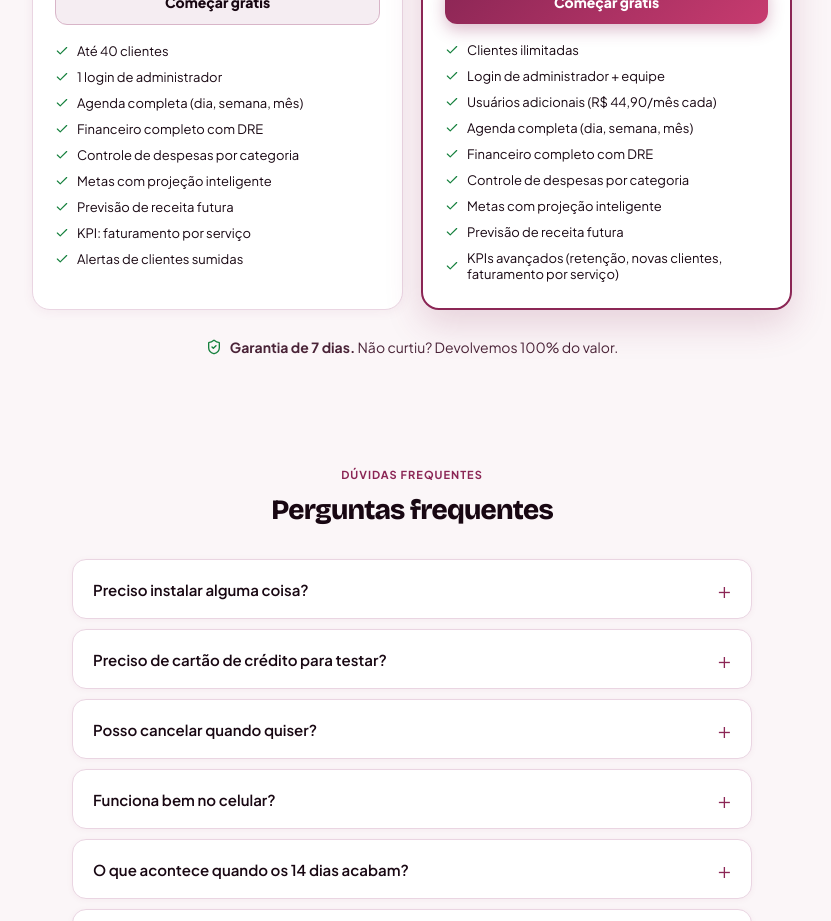
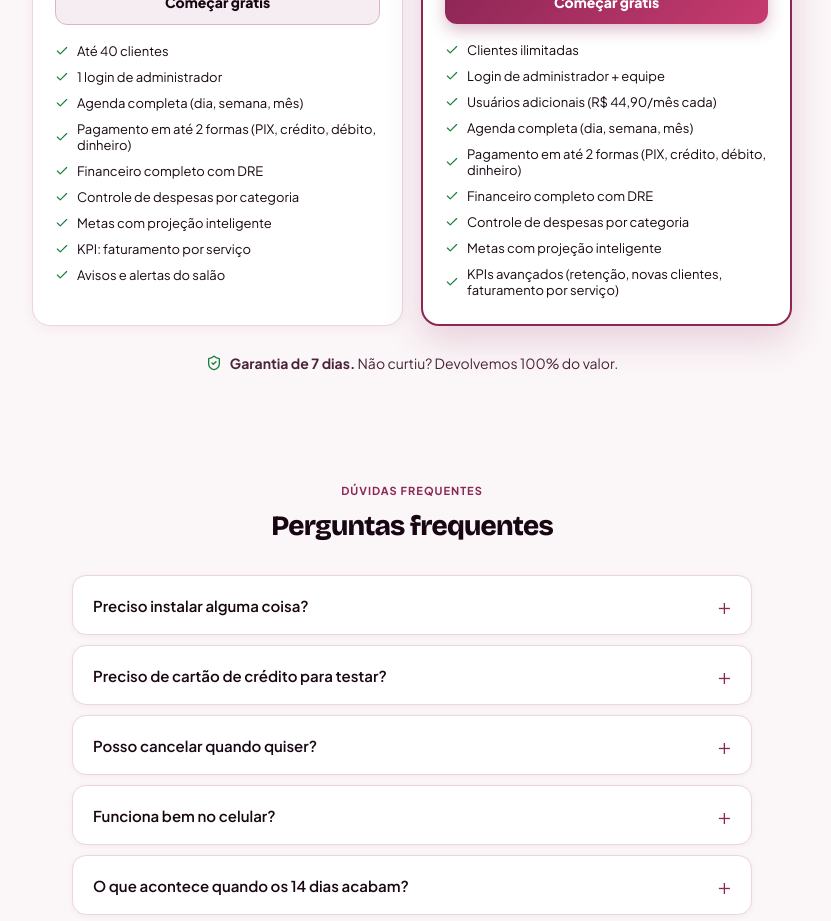
Before and after one commit to jnthcardoso/NAILPRO, a React (Vite) app: page / in a window 1280 px wide. Shown: the part 2120-3041 px from the top of the page, without its empty margins (228-1059 px from the left). Built offline with nearby package versions, Linux system fonts and the light colour scheme; no server answers.

Commit message:
feat: features dos planos atualizadas com melhorias recentes

```diff
--- a/src/contexts/AssinaturaContext.jsx
+++ b/src/contexts/AssinaturaContext.jsx
@@ -27,12 +27,13 @@ export const PLANOS = {
       '✓ Até 40 clientes',
       '✓ 1 login de administrador',
       '✓ Agenda completa (dia, semana, mês)',
+      '✓ Pagamento em até 2 formas (PIX, crédito, débito, dinheiro)',
       '✓ Financeiro completo com DRE',
       '✓ Controle de despesas por categoria',
       '✓ Metas com projeção inteligente',
-      '✓ Previsão de receita futura',
       '✓ KPI: faturamento por serviço',
-      '✓ Alertas de clientes sumidas',
+      '✓ Avisos e alertas do salão',
+      '✓ Alertas de clientes sumidas e aniversariantes',
       '✗ Lembretes WhatsApp automáticos',
       '✗ KPIs avançados (retenção de clientes)',
       '✗ Exportar relatórios PDF',
@@ -62,16 +63,18 @@ export const PLANOS = {
       '✓ Login de administrador + equipe',
       `✓ Usuários adicionais (R$ 44,90/mês cada)`,
       '✓ Agenda completa (dia, semana, mês)',
+      '✓ Pagamento em até 2 formas (PIX, crédito, débito, dinheiro)',
       '✓ Financeiro completo com DRE',
       '✓ Controle de despesas por categoria',
       '✓ Metas com projeção inteligente',
-      '✓ Previsão de receita futura',
       '✓ KPIs avançados (retenção, novas clientes, faturamento por serviço)',
       '✓ Exportar relatórios PDF (mensal e anual)',
       '✓ Lembretes WhatsApp automáticos',
+      '✓ Avisos e alertas do salão',
+      '✓ Alertas de clientes sumidas e aniversariantes',
       '✓ Agenda online (link público)',
       '✓ Integração Google Calendar',
-      '✓ Suporte prioritário',
+      '✓ Suporte prioritário via WhatsApp',
     ],
   },
 }
```
